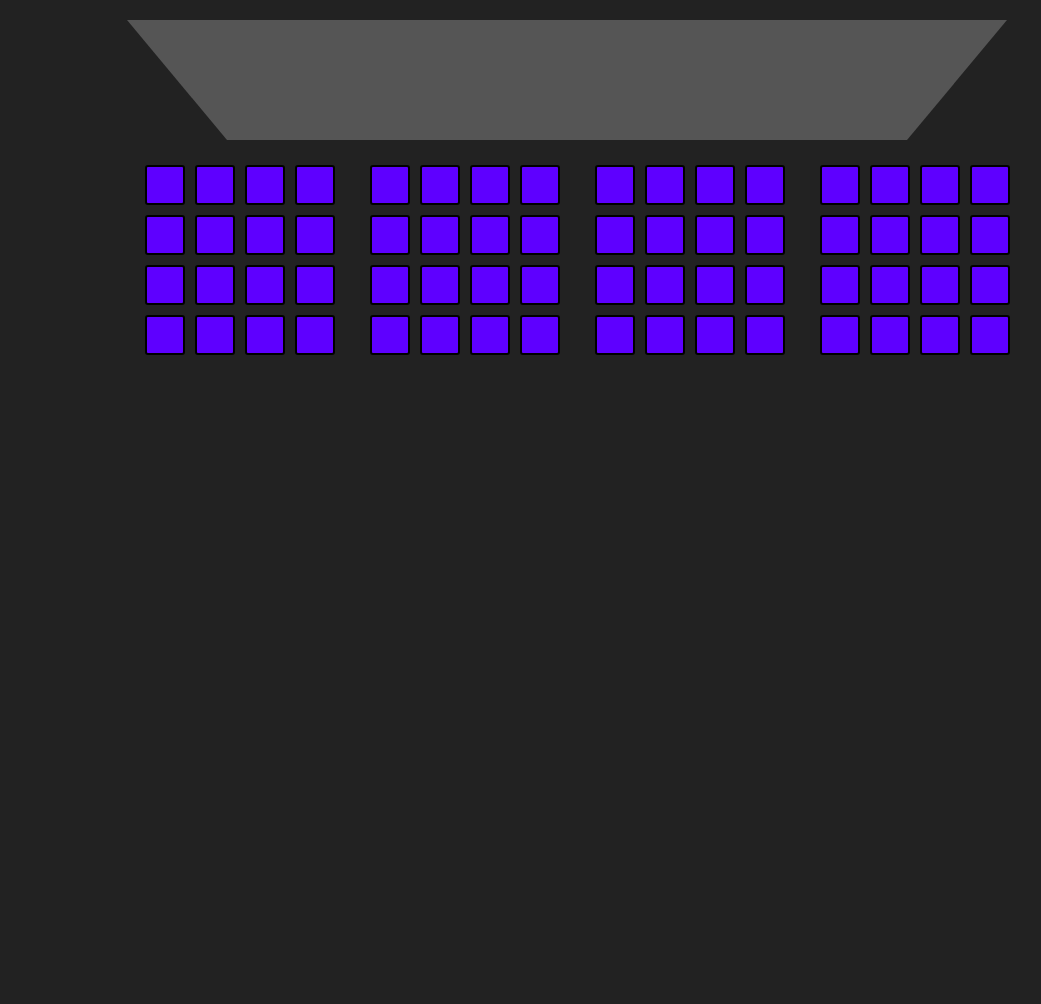
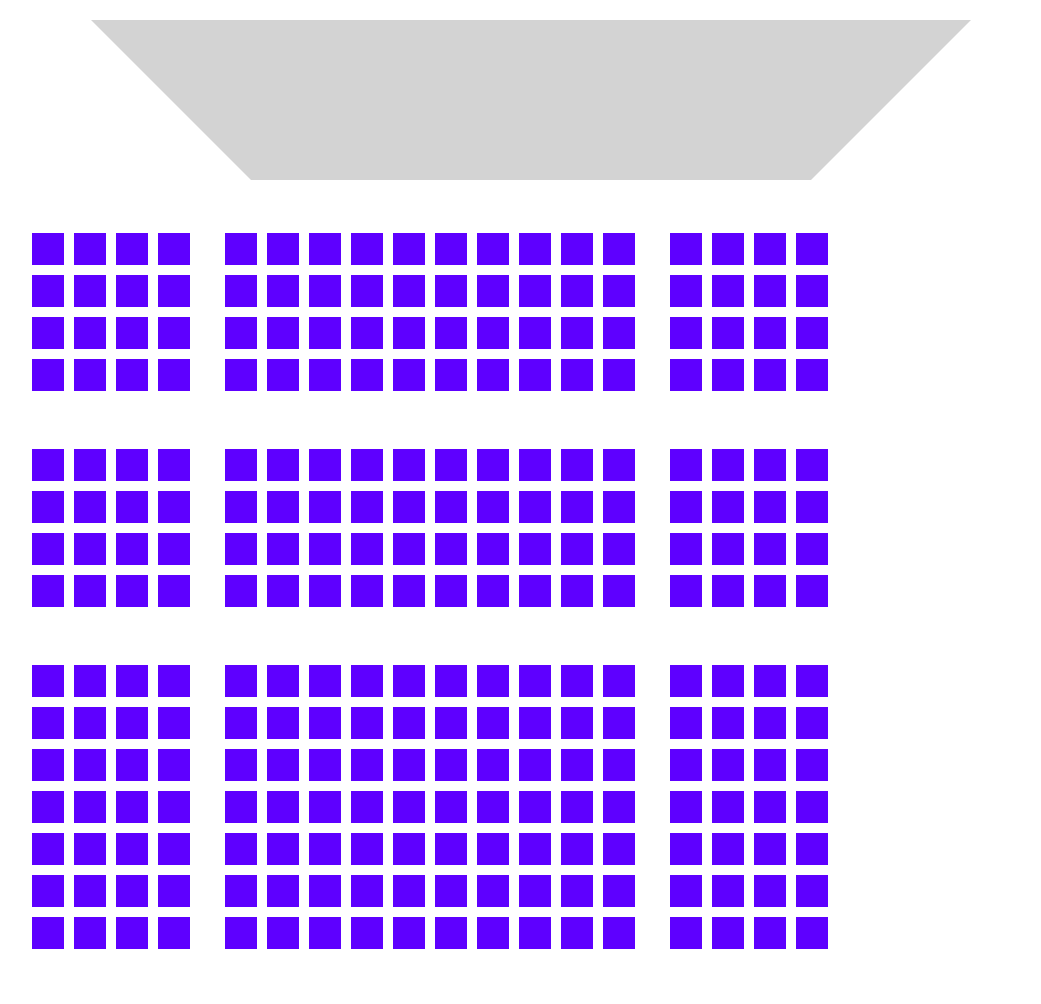
Before and after one commit to Charlesbasis/Create-a-responsive-seat-selector-UI-in-HTML-CSS-and-JS, a plain HTML site: page index.html in a window 1280 px wide. Shown: the whole page, without its empty margins (63-1104 px from the left). Before the commit the page ends 800 px from the top, so only its background shows below. Drawn offline with nearby package versions, Linux system fonts and the light colour scheme.

Commit message:
committed

```diff
--- a/css/master.css
+++ b/css/master.css
@@ -1,6 +1,6 @@
 :root {
   --screen-width: 80%;
-  --seat-size: 40px;
+  --seat-size: 2rem;
   --seat-gap: 5px;
 }
 
@@ -12,7 +12,6 @@
 
 body {
   font-family: Arial, sans-serif;
-  background-color: #222;
   color: #fff;
 }
 
@@ -21,25 +20,24 @@ body {
   width: 100%;
   display: flex;
   flex-direction: column;
-  align-items: center;
   padding: 20px;
 }
 
 .screen {
   width: var(--screen-width);
-  border-left: 100px solid transparent;
-  border-right: 100px solid transparent;
-  border-top: 120px solid #555;
-  margin-bottom: 20px;
+  border-left: 10rem solid transparent;
+  border-right: 10rem solid transparent;
+  border-top: 10rem solid #D3D3D3;
+  margin-bottom: 3rem;
   position: relative;
   z-index: 1;
-  transform: translateX(-10px);
+  transform: translateX(4rem);
+  align-items: center;
 }
 
 .seating {
   display: flex;
   flex-wrap: wrap;
-  justify-content: center;
   gap: 25px;
 }
 
@@ -51,7 +49,6 @@ body {
 .seat-map .row {
   display: flex;
   flex-direction: row;
-  justify-content: center;
   margin: 0;
 }
 
@@ -60,8 +57,6 @@ body {
   height: var(--seat-size);
   margin: var(--seat-gap);
   background-color: #5E00FF;
-  border: 2px solid #000;
-  border-radius: 3px;
   cursor: pointer;
   transition: background-color 0.3s ease;
 }
@@ -75,7 +70,7 @@ body {
       width: 90%;
       border-left: 50px solid transparent;
       border-right: 50px solid transparent;
-      border-top: 80px solid #555;
+      border-top: 80px solid #D3D3D3;
   }
 
   .seat {
@@ -90,7 +85,7 @@ body {
       width: 100%;
       border-left: 30px solid transparent;
       border-right: 30px solid transparent;
-      border-top: 60px solid #555;
+      border-top: 60px solid #D3D3D3;
   }
 
   .seat {
@@ -99,3 +94,31 @@ body {
       margin: 3px;
   }
 }
+
+/* Create three equal columns that floats next to each other */
+#seating-left, #seating-middle, #seating-right {
+  float: left;
+  padding: 10px;
+}
+
+/* Clear floats after the columns */
+#seating-row:after {
+  content: "";
+  display: table;
+  clear: both;
+}
+
+/* Responsive layout - makes the three columns stack on top of each other instead of next to each other */
+@media screen and (max-width: 600px) {
+  #seating-left, #seating-middle, #seating-right {
+    width: 100%;
+  }
+}
+
+#seating-row-middle-group, #seating-row-back-group {
+  margin-top: 3rem;
+}
+
+#seating-row-back-group {
+    padding-bottom: 50px;
+}
--- a/index.html
+++ b/index.html
@@ -24,7 +24,21 @@
 
     <div class="container">
         <section class="screen"></section>
-        <main id="seating" class="seating"></main>
+        <div id="seating-row-front-group" class="seating">
+            <div id="seating-left-front-group" class="seating"></div>
+            <div id="seating-middle-front-group" class="seating"></div>
+            <div id="seating-right-front-group" class="seating"></div>
+        </div>
+        <div id="seating-row-middle-group" class="seating">
+            <div id="seating-left-middle-group" class="seating"></div>
+            <div id="seating-middle-middle-group" class="seating"></div>
+            <div id="seating-right-middle-group" class="seating"></div>
+        </div>
+        <div id="seating-row-back-group" class="seating">
+            <div id="seating-left-back-group" class="seating"></div>
+            <div id="seating-middle-back-group" class="seating"></div>
+            <div id="seating-right-back-group" class="seating"></div>
+        </div>
     </div>
 
 </body>
--- a/js/main.js
+++ b/js/main.js
@@ -18,9 +18,41 @@ function createSeatMap(rows, cols) {
   return seatMap;
 }
 
-const seatingContainer = document.getElementById('seating');
+const [seatingLeftContainerFrontGroup, seatingMiddleContainerFrontGroup, seatingRightContainerFrontGroup] = [
+  document.getElementById("seating-left-front-group"),
+  document.getElementById("seating-middle-front-group"),
+  document.getElementById("seating-right-front-group")
+];
 
-// Create 4 seat maps with 4 rows and 4 columns each
-for (let i = 0; i < 4; i++) {
-  seatingContainer.appendChild(createSeatMap(4, 4));
+// Create seat map with rows and columns each
+for (let i = 0; i < 1; i++) {
+  seatingLeftContainerFrontGroup.appendChild(createSeatMap(4, 4));
+  seatingMiddleContainerFrontGroup.appendChild(createSeatMap(4, 10));
+  seatingRightContainerFrontGroup.appendChild(createSeatMap(4, 4));
 }
+
+const [seatingLeftContainerMiddleGroup, seatingMiddleContainerMiddleGroup, seatingRightContainerMiddleGroup] = [
+  document.getElementById("seating-left-middle-group"),
+  document.getElementById("seating-middle-middle-group"),
+  document.getElementById("seating-right-middle-group")
+];
+
+// Create seat map with rows and columns each
+for (let i = 0; i < 1; i++) {
+  seatingLeftContainerMiddleGroup.appendChild(createSeatMap(4, 4));
+  seatingMiddleContainerMiddleGroup.appendChild(createSeatMap(4, 10));
+  seatingRightContainerMiddleGroup.appendChild(createSeatMap(4, 4));
+}
+
+const [seatingLeftContainerBackGroup, seatingMiddleContainerBackGroup, seatingRightContainerBackGroup] = [
+  document.getElementById("seating-left-back-group"),
+  document.getElementById("seating-middle-back-group"),
+  document.getElementById("seating-right-back-group")
+];
+
+// Create seat map with rows and columns each
+for (let i = 0; i < 1; i++) {
+  seatingLeftContainerBackGroup.appendChild(createSeatMap(7, 4));
+  seatingMiddleContainerBackGroup.appendChild(createSeatMap(7, 10));
+  seatingRightContainerBackGroup.appendChild(createSeatMap(7, 4));
+}
```
